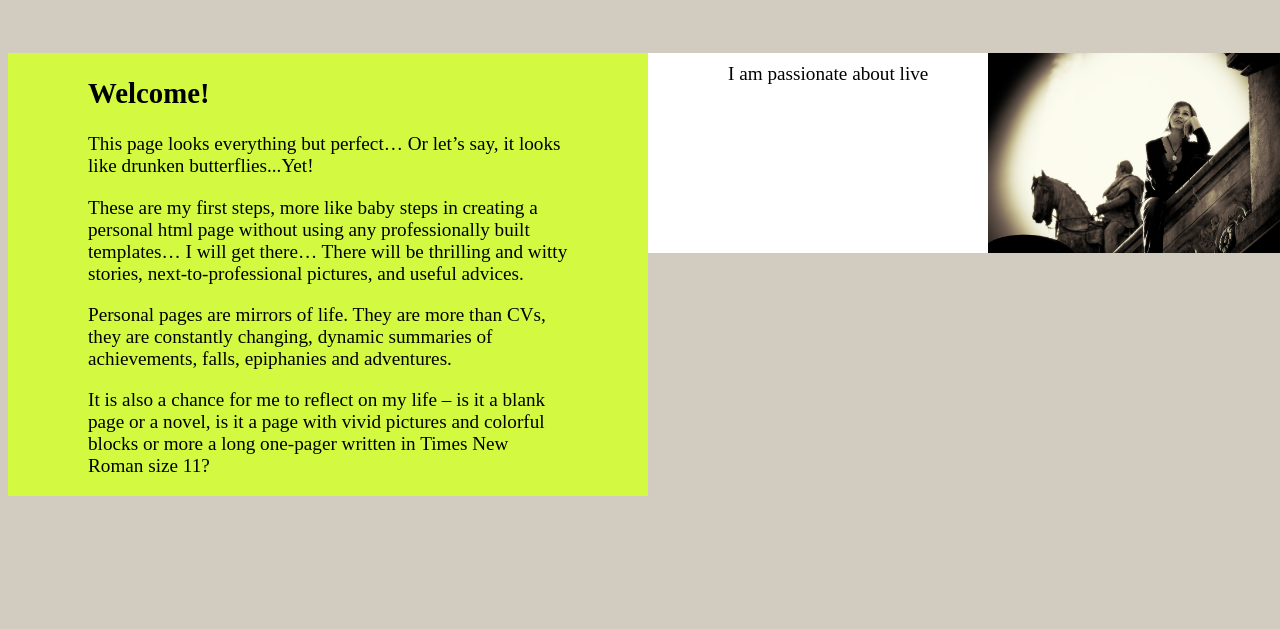
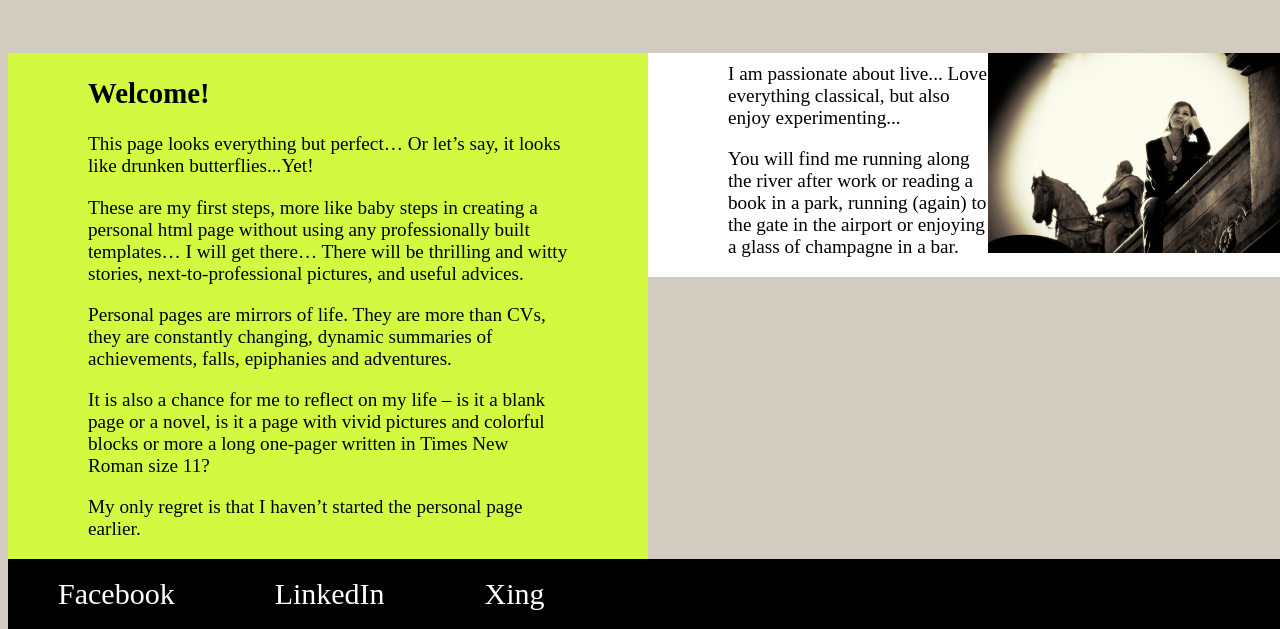
Before and after one commit to olalarina/olalarina.github.io, a plain HTML site: page index.html in a window 1280 px wide. Shown: the part 375-1004 px from the top of the page. Before the commit the page ends 871 px from the top, so only its background shows below. Drawn offline with Linux system fonts and the light colour scheme.

Commit message:
contact line

```diff
--- a/index.html
+++ b/index.html
@@ -29,11 +29,21 @@
 			<p>These are my first steps, more like baby steps in creating a personal html page without using any professionally built templates…   I will get there… There will be thrilling and witty stories, next-to-professional pictures, and useful advices. </p>
 			<p>Personal pages are mirrors of life. They are more than CVs, they are constantly changing, dynamic summaries of achievements, falls, epiphanies and adventures.</p>
 			<p>It is also a chance for me to reflect on my life – is it a blank page or a novel, is it a page with vivid pictures and colorful blocks or more a long one-pager written in Times New Roman size 11?</p>
+			<p>My only regret is that I haven’t started the personal page earlier.</p>
 		</div>
 		<div id=kont_pers_pic>
 			<img src="pic2.jpg" width="300px"/>
-			<p class="personal">I am passionate about live
-			</p>
+			<p class="personal">I am passionate about live... Love everything classical, but also enjoy experimenting...		</p>
+			<p>You will find me running along the river after work or reading a book in a park, running (again) to the gate in the airport or enjoying a glass of champagne in a bar.</p>
+		</div>
+		<div id=contact>
+		<ul>
+				<li class="contact_link"><a href="https://www.facebook.com/olga.larina.7503"class="contact-link">Facebook</a></li>
+				<li class="contact_link"><a href="https://www.linkedin.com/in/olga-larina-76267952/detail/recent-activity/shares/"class="contact-link">LinkedIn</a></li>
+				<li class="contact_link"><a href="https://www.xing.com/app/startpage"class="contact-link">Xing</a></li>
+
+
+			</ul>
 		</div>
 
 
--- a/styles.css
+++ b/styles.css
@@ -98,3 +98,46 @@ a{
 img{
 	float: right;
 }
+#contact{
+	clear: both;
+	width:100%;
+	hight: 500px;
+	float: right;
+	margin-top: 0px;
+	margin-left: 0px;
+	margin-bottom: 0px;
+	margin-right: 0px;
+	padding: 0;
+	background: #000000;
+	margin-left: 0;
+	}
+ul{
+	list-style: none;
+	margin:0;
+	padding:0;
+	margin-top: 0;
+	hight: 100px;
+	width: 100%;
+	display: block;
+}
+.contact-link{
+	text-decoration: none;
+	background: #000000;
+	color: #FFFFFF;
+	padding:0px 50px;
+	font-family: gigi;
+	line-height: 70px;
+	display: block;
+	-moz-transition: all 0.3s 0.01s ease;
+	-o-transition: all 0.3s 0.01s ease;
+	-webkit-transition: all 0.3s 0.01s ease;
+	font-size: 30px;
+}
+
+a:hover{
+	color: #D3FA41;
+
+}
+.contact_link{
+	float: left;
+	}
```
Also changed, not shown: Li.png (added), fb.png (added), linkedin.png (added), picfb.jpg (added).
